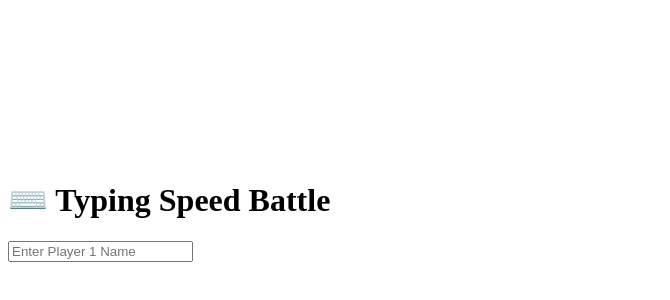
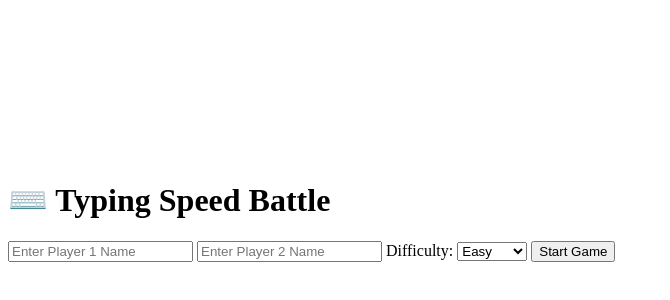
Before and after one commit to Harshsgt/Typing-game, a plain HTML site: page index.html in a window 1280 px wide. Shown: the part 2-302 px from the top of the page, without its empty margins (0-670 px from the left). Drawn offline with Linux system fonts and the light colour scheme.

Commit message:
Add another player

```diff
--- a/index.html
+++ b/index.html
@@ -15,6 +15,17 @@
     <div id="startScreen">
       <h1>⌨️ Typing Speed Battle </h1>
       <input type="text" id="player1" placeholder="Enter Player 1 Name">
+      <input type="text" id="player2" placeholder="Enter Player 2 Name">
+      <label for="difficulty">Difficulty:</label>
+      <select id="difficulty">
+        <option value="easy">Easy</option>
+        <option value="medium">Medium</option>
+        <option value="hard">Hard</option>
+      </select>
+      <button id="startBtn">Start Game</button>
+    </div>
+
+    <!-- Game Screen -->
       <script src="script.js"></script>
     </body>
     </html>
```
